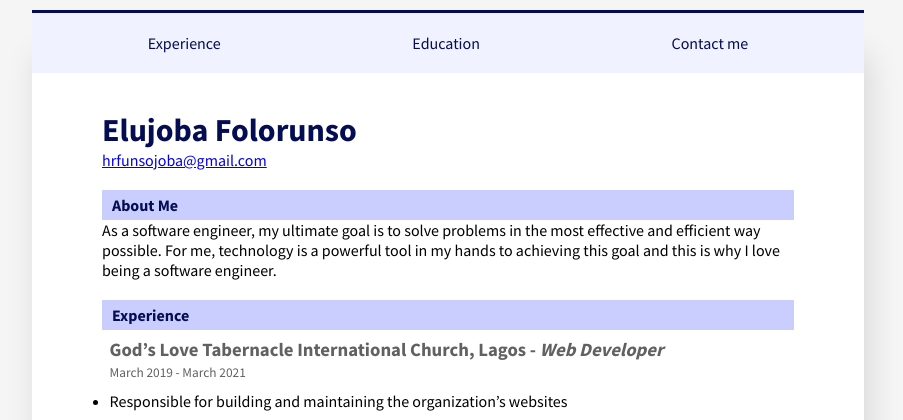
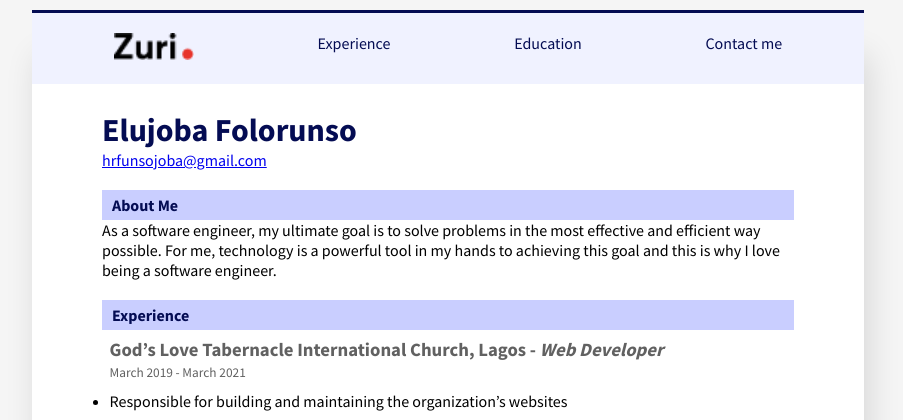
Before and after one commit to funsojoba/resume, a Django app: page / in a window 1280 px wide. Shown: the top 420 px of the page, without its empty margins (192-1095 px from the left). Run offline with Django 3.2, Linux system fonts and the light colour scheme.

Commit message:
added Zuri logo

```diff
--- a/resume_project/settings.py
+++ b/resume_project/settings.py
@@ -44,6 +44,7 @@ INSTALLED_APPS = [
 
 MIDDLEWARE = [
     'django.middleware.security.SecurityMiddleware',
+    'whitenoise.middleware.WhiteNoiseMiddleware',
     'django.contrib.sessions.middleware.SessionMiddleware',
     'django.middleware.common.CommonMiddleware',
     'django.middleware.csrf.CsrfViewMiddleware',
--- a/templates/index.html
+++ b/templates/index.html
@@ -18,6 +18,7 @@
 
     <nav>
         <ul>
+            <li><a href="#"> <img src="{% static 'Zuri.png' %}" style="width:80px" /> </a> </li>
             <li><a href="#experience">Experience</a></li>
             <li><a href="#education">Education</a></li>
             <li><a href="#contact">Contact me</a></li>
```
Also changed, not shown: static/Zuri.png (added).
